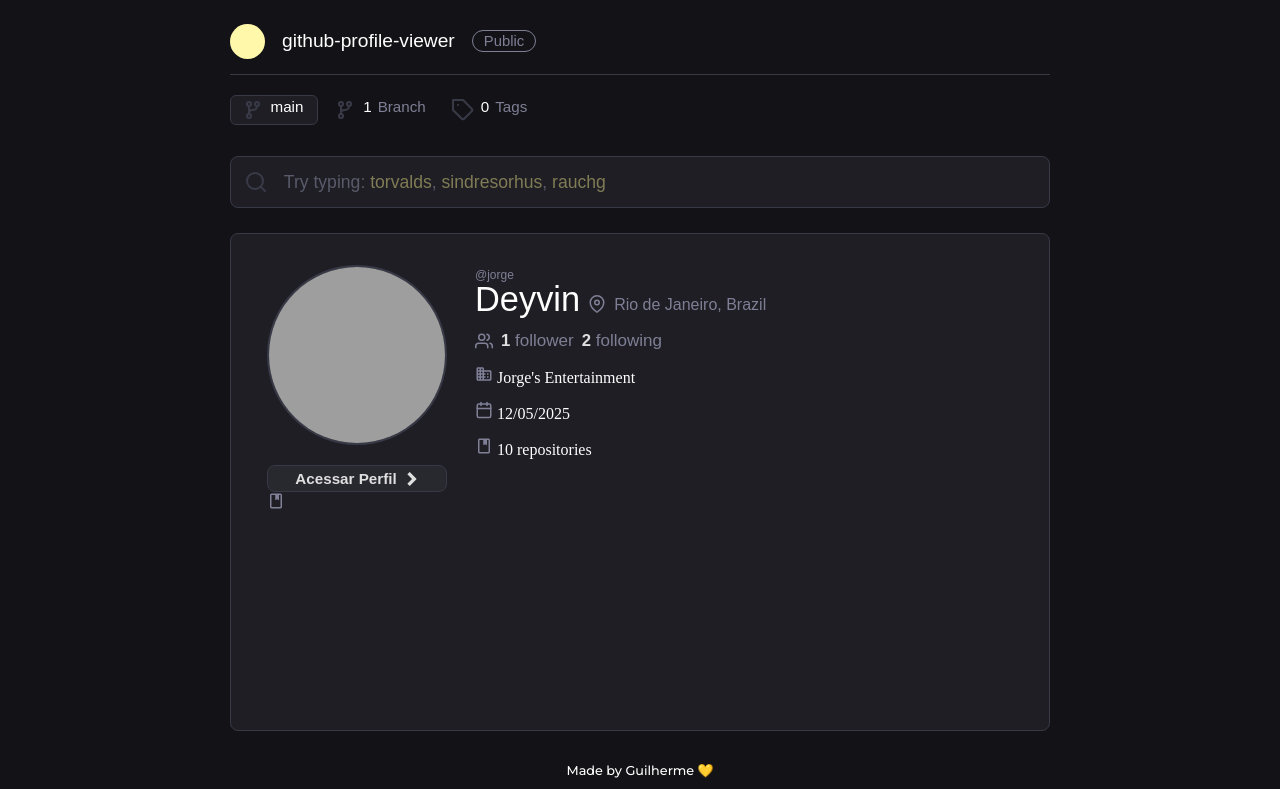
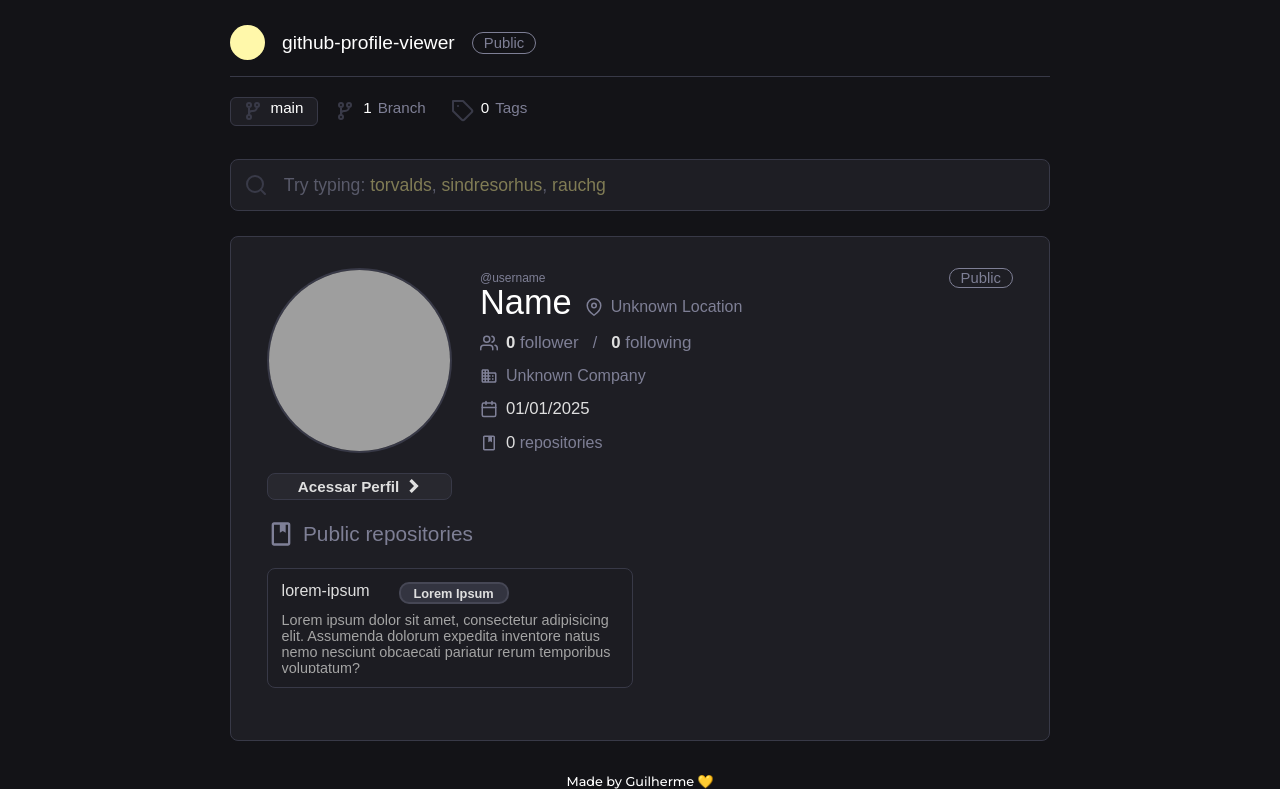
Before and after one commit to guiolivi/github-profile-viewer, a website built with Vite: page index.html in a window 1280 px wide. Shown: the part 83-872 px from the top of the page. Built offline with nearby package versions, Linux system fonts and the light colour scheme; grey boxes are pictures that could not be loaded; a web font is replaced by a local one.

Commit message:
feat: finish styling main elements

```diff
--- a/index.html
+++ b/index.html
@@ -21,7 +21,7 @@
                     <button type="button" class="header_box" id="theme-toggle">
                         <img src="/sun.svg" alt="" class="header_box-image">
                     </button>
-                    <div class="text-tip"></div>
+                    <span class="text-tip">Lorem ipsum</span>
                 </div>
 
                 <a id="profile-viewer" href="#">
@@ -40,14 +40,14 @@
                     <button type="button" class="header_box" id="random-user">
                         <img src="/dice.svg" alt="" class="header_box-image">
                     </button>
-                    <div class="text-tip"></div>
+                    <span class="text-tip"></span>
                 </div>
 
                 <div class="header_box-wrapper">
                     <button type="button" class="header_box" id="more-info">
                         <img src="/info.svg" alt="" class="header_box-image">
                     </button>
-                    <div class="text-tip"></div>
+                    <span class="text-tip"></span>
                 </div>
 
                 <div class="header_warning">
@@ -127,61 +127,69 @@
 
                         <div class="result_general-info">
                             <div class="user_name-location">
-                                <span class="result_font-4" id="user_username">@jorge</span>
+                                <span class="result_font-4" id="user_username">@username</span>
 
                                 <div class="user_name-location-wrapper">
-                                    <span class="result_font-1" id="user_name">Deyvin</span>
+                                    <span class="result_font-1" id="user_name">Name</span>
                                     <span class="user_location-wrapper">
                                         <img src="/location.svg" alt="" class="user_image">
-                                        <span class="result_font-3" id="user_location">Rio de Janeiro, Brazil</span>
+                                        <span class="result_font-3" id="user_location">Unknown Location</span>
                                     </span>
                                 </div>
                             </div>
 
                             <div class="user_follows">
                                 <img src="/people.svg" alt="" class="user_image">
-                                <div class="user_connection result_font-2"> <!-- Put texts with different styles next or before span, style them by their parent -->
-                                    <span class="result_font-2A" id="user_follower-count">1</span> follower
+                                <div class="result_font-2"> <!-- Put texts with different styles next or before span, style them by their parent -->
+                                    <span class="result_font-2A" id="user_follower-count">0</span> follower
                                 </div>
 
-                                <div class="user_connection result_font-2">
-                                    <span class="result_font-2A" id="user_following-count">2</span> following
+                                <span class="result_font-3 slash">/</span>
+
+                                <div class="result_font-2">
+                                    <span class="result_font-2A" id="user_following-count">0</span> following
                                 </div>
                             </div>
 
                             <div class="user_company-date-repos">
-                                <div class="user_detail">
+                                <div class="user_detail result_font-3">
                                     <img src="/company.svg" alt="" class="user_image">
-                                    <span id="user_company">Jorge's Entertainment</span>
+                                    <span id="user_company">Unknown Company</span>
                                 </div>
 
-                                <div class="user_detail">
+                                <div class="user_detail result_font-3">
                                     <img src="/date.svg" alt="" class="user_image">
-                                    <span id="user_date">12/05/2025</span>
+                                    <span class="result_font-3A" id="user_date">01/01/2025</span>
                                 </div>
 
-                                <div class="user_detail">
+                                <div class="user_detail result_font-3">
                                     <img src="/repo.svg" alt="" class="user_image">
-                                    <span id="user_repos-count">10</span> repositories
+                                    <span>
+                                        <span class="result_font-3A" id="user_repos-count">0</span> repositories
+                                    </span>
                                 </div>
                             </div>
                         </div>
 
-                        <div class="result_information-tag" id="user_status"></div> <!-- Public/Private -->
+                        <div class="result_information-tag">
+                            <span id="user_status">Public</span>
+                        </div>
                     </div>
 
                     <div class="user_repositories">
                         <div class="user_repositories-title">
                             <img src="/repo.svg" alt="" class="user_image large">
-                            <span id="user_repositories-text"></span>
+                            <span class="user_repositories-text result_font-2">Public repositories</span>
                         </div>
 
                         <div class="repositories">
-                            <div class="repository_box"> <!-- Repository - Replace with <a> after -->
-                                <div class="repository_title"></div>
-                                <div class="repository_language"></div>
-                                <div class="repository_description"></div>
-                            </div>
+                            <a class="repository_box" href="#"> <!-- Repository - Replace with <a> after -->
+                                <div class="repository_box-wrapper">
+                                    <div class="repository_title">lorem-ipsum</div>
+                                    <div class="repository_language">Lorem Ipsum</div>
+                                </div>
+                                <div class="repository_description">Lorem ipsum dolor sit amet, consectetur adipisicing elit. Assumenda dolorum expedita inventore natus nemo nesciunt obcaecati pariatur rerum temporibus voluptatum?</div>
+                            </a>
                         </div>
                     </div>
                 </div>
--- a/src/script.js
+++ b/src/script.js
@@ -2,6 +2,7 @@ import axios from 'axios';
 
 const input = document.querySelector("#search-input");
 const placeholder = document.querySelector(".placeholder");
+const teste = document.querySelector("#theme-toggle");
 
 document.addEventListener("DOMContentLoaded", () => {
     input.value = "";
--- a/src/style.css
+++ b/src/style.css
@@ -96,6 +96,7 @@ a {
 /* Header -- Box, Text and Text Tip */
 
 .header_box-wrapper {
+    position: relative;
     display: flex;
     align-items: center;
 }
@@ -120,7 +121,19 @@ a {
 }
 
 .text-tip {
-
+    display: none;
+    position: absolute;
+    top: 110%;
+    padding: 0.3em 0.8em;
+    width: auto;
+    height: auto;
+    text-wrap: nowrap;
+    color: #828499;
+    background-color: var(--tertiary-color);
+    border-radius: 8px;
+    font-family: var(--primary-font), sans-serif;
+    font-weight: 500;
+    z-index: 1;
 }
 
 /* Header -- Upper */
@@ -142,10 +155,6 @@ a {
     gap: 14px;
 }
 
-#theme-toggle {
-
-}
-
 #profile-viewer {
     display: flex;
     align-items: center;
@@ -156,15 +165,7 @@ a {
     filter: invert(100%);
 }
 
-#repository-path {
-
-}
-
 /* Header --- Repository Path */
-
-.repository-path {
-
-}
 
 .slash {
     font-size: 1.15rem;
@@ -185,14 +186,6 @@ a {
     justify-content: right;
     width: 50%;
     gap: 8px;
-}
-
-#random-user {
-
-}
-
-#more-info {
-
 }
 
 .header_warning {
@@ -454,17 +447,11 @@ a {
     padding-left: 1.75em;
 }
 
-.result_information-tag {
-    display: flex;
-    flex-direction: column;
-    flex: 1;
-}
-
 /* Result -- Profile and Access */
 
 #profile-picture {
-    width: 180px;
-    height: 180px;
+    width: 185px;
+    height: 185px;
     margin-bottom: 20px;
     border: 2px solid var(--tertiary-color);
     border-radius: 50%;
@@ -476,7 +463,7 @@ a {
     justify-content: center;
     padding: 0.25em;
     gap: var(--gap-2);
-    background-color: #28282F;
+    background-color: var(--quaternary-color);
     border: 1px solid var(--tertiary-color);
     border-radius: 8px;
 }
@@ -497,10 +484,6 @@ a {
 
 /* Result --- User's Name and Location */
 
-.user_name-location {
-
-}
-
 .user_name-location-wrapper {
     display: flex;
     align-items: flex-end;
@@ -516,47 +499,14 @@ a {
     height: 1.55em;
 }
 
-#user_location {
-
-}
-
-#user_username {
-
-}
-
 #user_name {
-
+    margin-right: 5px;
 }
 
 .user_image {
     width: 18px;
     height: 18px;
     filter: invert(56%) sepia(10%) saturate(631%) hue-rotate(199deg) brightness(89%) contrast(88%);
-}
-
-/* Result --- User's Follows */
-
-.user_follows {
-    display: flex;
-    flex-direction: row;
-    align-items: center;
-    gap: 8px;
-}
-
-#user_follower-count {
-
-}
-
-#user_following-count {
-
-}
-
-/* */
-
-.user_company-date-repos {
-    display: flex;
-    flex-direction: column;
-    gap: var(--gap-3);
 }
 
 /* Result ---- User's Name and Location Fonts */
@@ -574,8 +524,8 @@ a {
 
 .result_font-2A {
     color: var(--white-color_alt);
+    font-size: 1.045rem;
     font-weight: 600;
-    font-size: 1.045rem;
 }
 
 .result_font-3 {
@@ -585,13 +535,58 @@ a {
     font-weight: 500;
 }
 
+.result_font-3A {
+    color: var(--white-color_alt);
+    font-size: 1.045rem;
+}
+
 .result_font-4 {
+    color: var(--primary-color);
     font-family: var(--primary-font), sans-serif;
     font-size: 0.75rem;
-    color: var(--primary-color);
+}
+
+/* Result --- User's Follows */
+
+.user_follows {
+    display: flex;
+    flex-direction: row;
+    align-items: center;
+    gap: var(--gap-2);
+}
+
+/* Result --- User's Company, Account Age and Number of Repositories */
+
+.user_company-date-repos {
+    display: flex;
+    flex-direction: column;
+    gap: var(--gap-3);
+}
+
+.user_detail {
+    display: flex;
+    align-items: center;
+    gap: var(--gap-2);
 }
 
 /* Result -- Public/Private Tag */
+
+.result_information-tag {
+    display: flex;
+    flex-direction: column;
+    align-items: center;
+    justify-content: flex-start;
+    height: 100%;
+}
+
+#user_status {
+    font-family: var(--secondary-font), sans-serif;
+    font-size: 0.925rem;
+    color: var(--primary-color);
+    border: 1px solid var(--primary-color);
+    border-radius: 25px;
+    padding: 0.085em 0.75em;
+}
 
 /* Result - Repositories */
 
@@ -601,15 +596,83 @@ a {
     grid-area: 2 / 1 / 3 / 2;
 }
 
+/* Result -- Repositories Title */
+
 .user_repositories-title {
     display: flex;
     flex-direction: row;
     flex: 1;
+    align-items: center;
+    padding: 1.25em 0;
+    gap: var(--gap-2);
 }
+
+.user_repositories-text {
+    font-size: 1.3em;
+    font-weight: 500;
+}
+
+.large {
+    width: 28px;
+    height: 28px;
+}
+
+/* Repositories - Repositories List*/
 
 .repositories {
     display: grid;
-    flex: 6;
+    grid-template-columns: repeat(2, 1fr);
+    overflow-y: scroll;
+    gap: var(--gap-3);
+    height: 141px;
+    width: 100%;
+}
+
+.repository_box {
+    display: flex;
+    flex-direction: column;
+    padding: 0.85em;
+    height: 120px;
+    gap: var(--gap-2);
+    background-color: var(--senary-color);
+    border: 1px solid var(--tertiary-color);
+    border-radius: 8px;
+}
+
+.repository_box-wrapper {
+    display: flex;
+    flex-direction: row;
+    gap: var(--gap-4);
+}
+
+.repository_title {
+    color: var(--white-color_alt);
+    font-family: var(--primary-font), sans-serif;
+    font-size: 1rem;
+    font-weight: 500;
+    width: 100px;
+    white-space: nowrap;
+    overflow: hidden;
+    text-overflow: ellipsis;
+}
+
+.repository_description {
+    color: var(--gray-color);
+    font-family: var(--primary-font), sans-serif;
+    font-size: 0.9rem;
+    font-weight: 500;
+    overflow: scroll;
+}
+
+.repository_language {
+    padding: 0.1em 1em;
+    color: var(--white-color_alt);
+    font-family: var(--primary-font), sans-serif;
+    font-size: 0.8rem;
+    font-weight: 800;
+    background-color: var(--language-box-background-color);
+    border: 2px solid var(--language-box-outline-color);
+    border-radius: 10px;
 }
 
 /* Credits */
```
